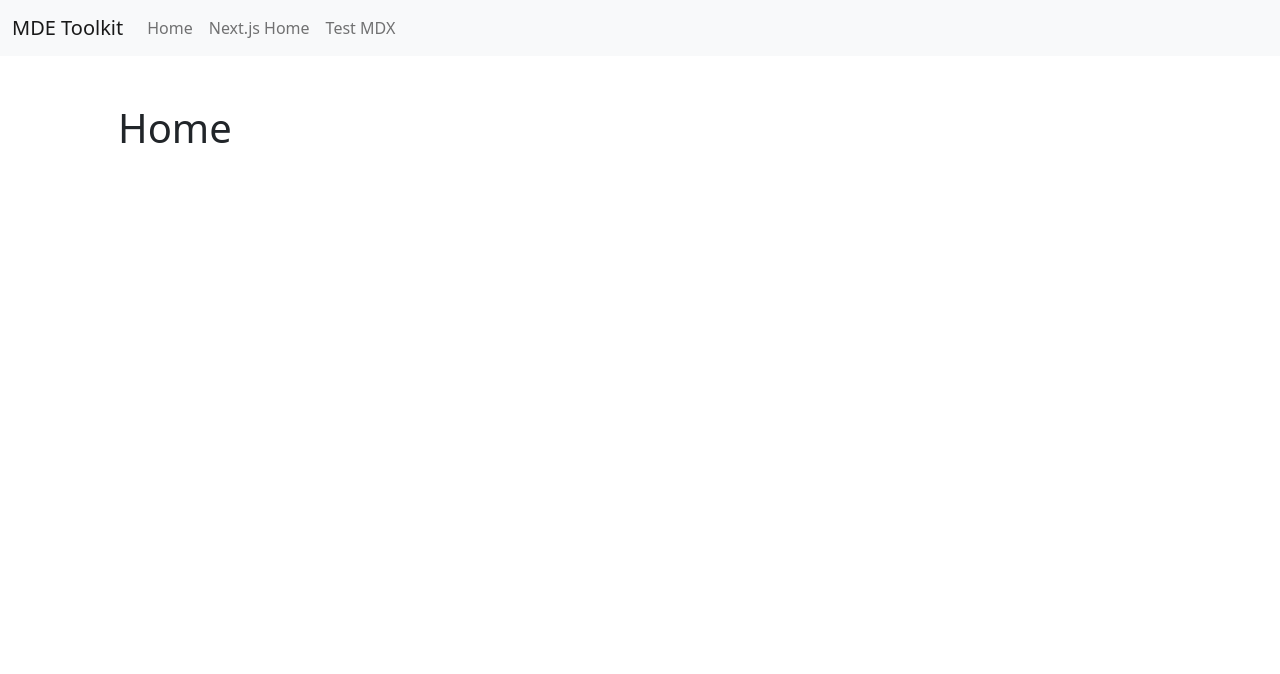
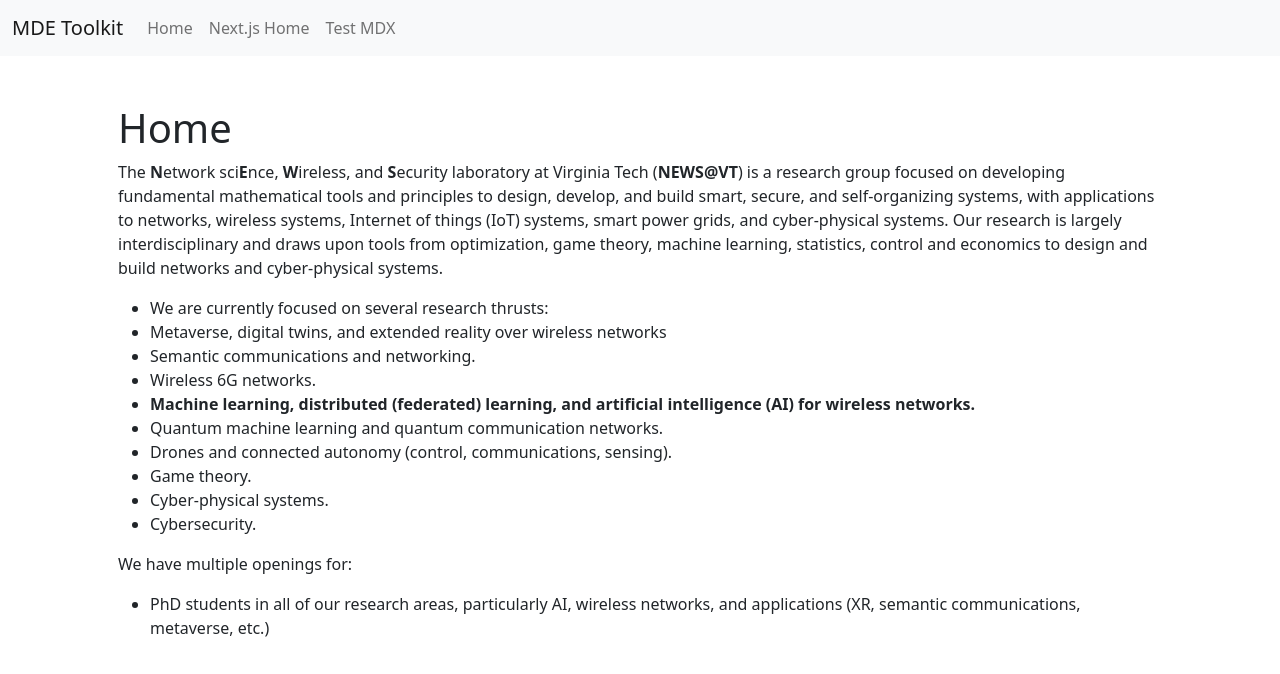
Before and after one commit to news-vt/news-vt.github.io, a Next.js app: page / in a window 1280 px wide. Shown: the top 674 px of the page. Built offline with nearby package versions, Linux system fonts and the light colour scheme.

Commit message:
New references `Home` MDX component

```diff
--- a/pages/index.tsx
+++ b/pages/index.tsx
@@ -1,11 +1,12 @@
 import type { NextPage } from 'next'
+import Home from '../components/home.mdx';
 
-const Home: NextPage = () => {
+const HomePage: NextPage = () => {
     return (
         <div className="container-sm p-5">
-            <h1>Home</h1>
+            <Home />
         </div>
     )
 }
 
-export default Home
+export default HomePage
```
